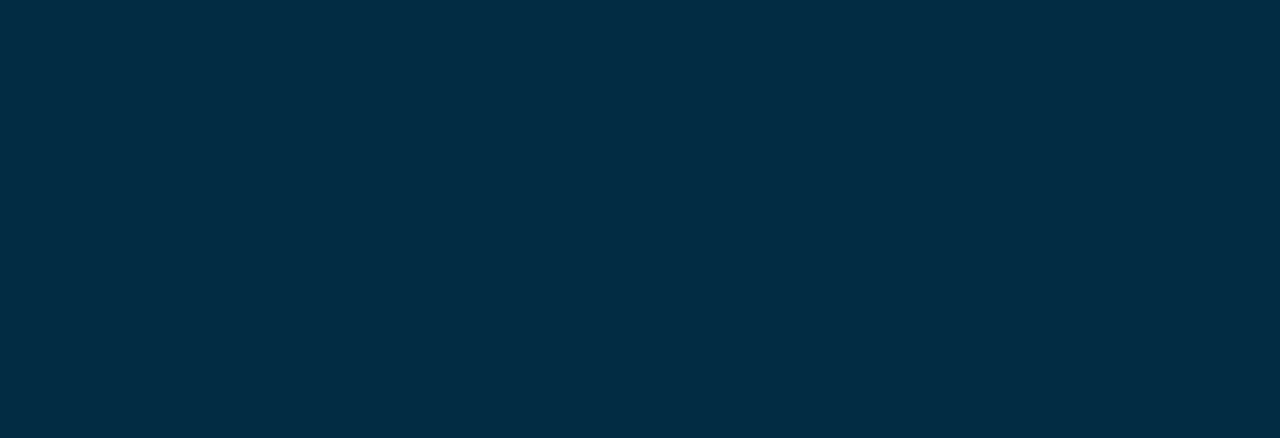
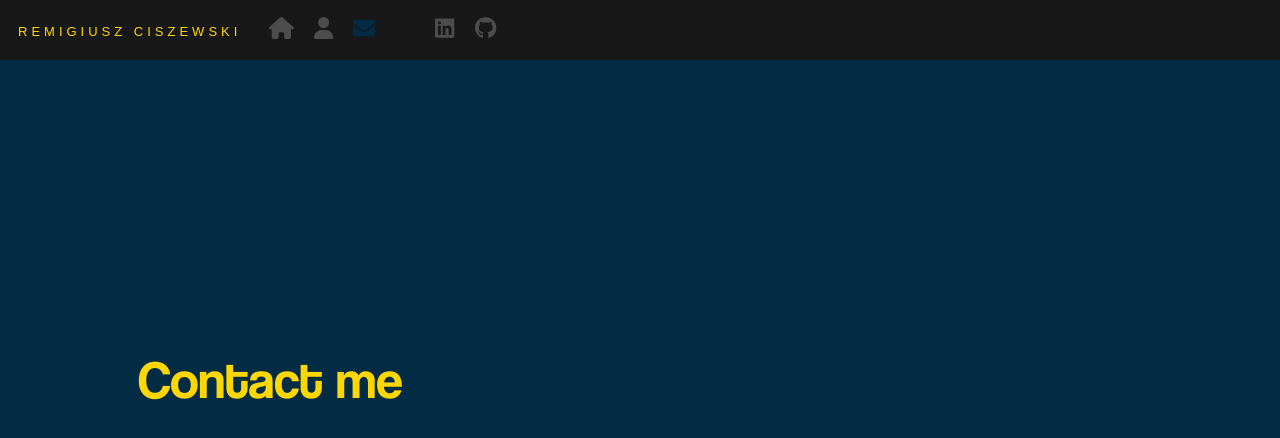
Before and after one commit to remciszewski/portfolio, a React (Create React App) app: page /contact in a window 1280 px wide. Before the commit this address had no page. Shown: the top 438 px of the page. Built offline with nearby package versions, Linux system fonts and the light colour scheme.

Commit message:
add contact page

```diff
--- a/src/App.js
+++ b/src/App.js
@@ -3,6 +3,7 @@ import { Routes, Route } from 'react-router-dom';
 import Layout from './components/Layout';
 import Home from './components/Home';
 import About from './components/About';
+import Contact from './components/Contact';
 
 function App() {
   return (
@@ -11,6 +12,7 @@ function App() {
         <Route path="/" element={<Layout />}>
           <Route index element={<Home />} />
           <Route path='about' element={<About />} />
+          <Route path='contact' element={<Contact />} />
         </Route>
       </Routes>
     </>
--- a/src/components/About/index.js
+++ b/src/components/About/index.js
@@ -7,9 +7,9 @@ const About = () => {
                 <h1>
                     About me
                 </h1>
-                <p>Dupa dupa</p>
-                <p>Kupa kupa</p>
-                <p>Cipa cipa</p>
+                <p>A</p>
+                <p>B</p>
+                <p>C</p>
             </div>
 
         </div>
--- /dev/null
+++ b/src/components/Contact/index.js
@@ -0,0 +1,17 @@
+import './index.scss'
+
+const Contact = () => {
+    return (
+        <div>
+            <div className='container contact-page'>
+                <div className='text-zone'>
+                    <h1>
+                        Contact me
+                    </h1>
+                </div>
+            </div>
+        </div>
+    )
+}
+
+export default Contact
--- a/src/components/Layout/index.scss
+++ b/src/components/Layout/index.scss
@@ -17,7 +17,7 @@
     animation: fadeIn 1s forwards;
     animation-delay: 1s;
 }
-.about-page {
+.about-page, .contact-page {
     .text-zone {
         position: absolute;
         left: 10%;
```
Also changed, not shown: src/components/Contact/index.scss (added).
